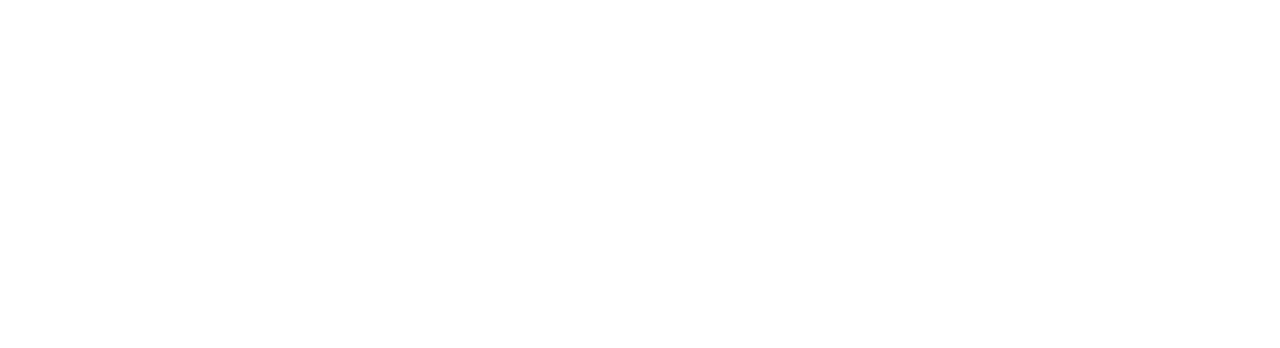
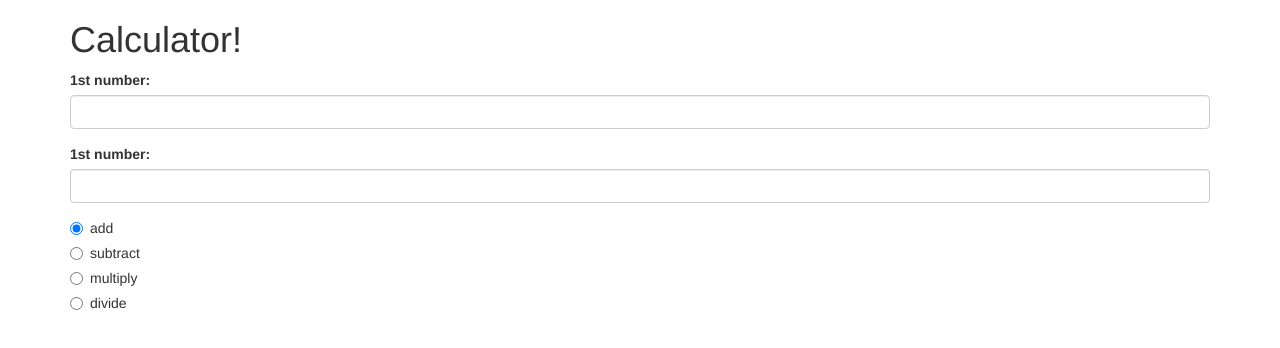
Before and after one commit to Annaspeciale/calculator_branching, a plain HTML site: page index.html in a window 1280 px wide. Drawn offline with Linux system fonts and the light colour scheme.

Commit message:
Add form to html file.

```diff
--- a/index.html
+++ b/index.html
@@ -9,6 +9,42 @@
     <script src="js/scripts.js"></script>
   </head>
   <body>
-
+    <div class="container">
+      <h1>Calculator!</h1>
+      <form id="calculator">
+        <div class="form-group">
+          <label for="input1">1st number:</label>
+          <input id="input1" class="form-control" type="text">
+        </div>
+        <div class="form-group">
+          <label for="input2">1st number:</label>
+          <input id="input2" class="form-control" type="text">
+        </div>
+        <div class="radio">
+          <label>
+            <input type="radio" name="operator" value="add" checked>
+            add
+          </label>
+        </div>
+        <div class="radio">
+          <label>
+            <input type="radio" name="operator" value="subtract">
+            subtract
+          </label>
+        </div>
+        <div class="radio">
+          <label>
+            <input type="radio" name="perator" value="multiply">
+            multiply
+          </label>
+        </div>
+        <div class="radio">
+          <label>
+            <input type="radio" name="operator" value="divide">
+            divide
+          </label>
+        </div>
+      </form>
+    </div>
   </body>
 </html>
```
